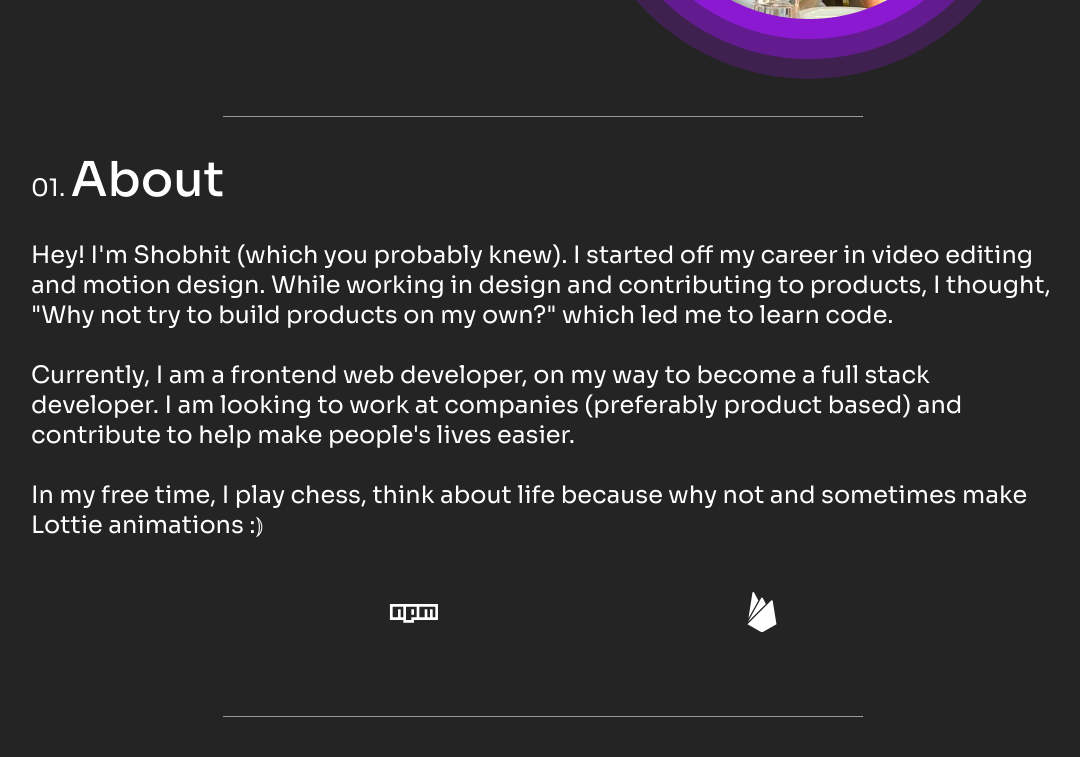
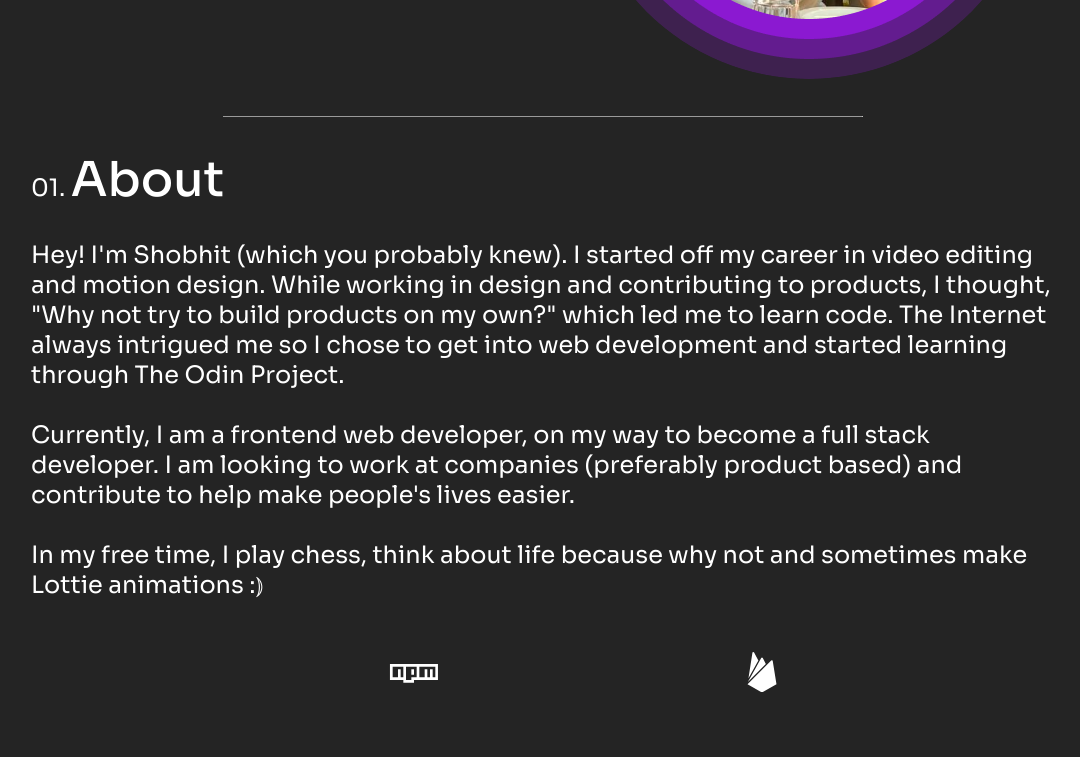
Before and after one commit to web3Gurung/shbht, a React (Create React App) app: page / in a window 1280 px wide. Shown: the part 524-1281 px from the top of the page, without its empty margins (97-1177 px from the left). Built offline with nearby package versions, Linux system fonts and the light colour scheme.

Commit message:
Updated about info

```diff
--- a/src/components/About.js
+++ b/src/components/About.js
@@ -31,7 +31,7 @@ const About = () => {
         <div className="about">
             <div className="about_info">
                 <h1><span>01. </span>About</h1> <br/>
-                <p>Hey! I'm Shobhit (which you probably knew). I started off my career in video editing and motion design. While working in design and contributing to products, I thought, "Why not try to build products on my own?" which led me to learn code.<br/> <br/>
+                <p>Hey! I'm Shobhit (which you probably knew). I started off my career in video editing and motion design. While working in design and contributing to products, I thought, "Why not try to build products on my own?" which led me to learn code. The Internet always intrigued me so I chose to get into web development and started learning through The Odin Project.<br/> <br/>
 
                 Currently, I am a frontend web developer, on my way to become a full stack developer. I am looking to work at companies (preferably product based) and contribute to help make people's lives easier.<br/> <br/>
 
```
